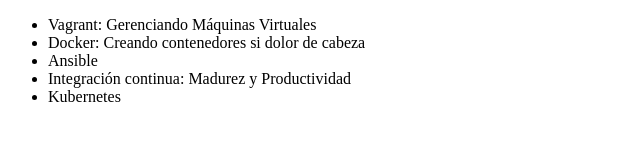
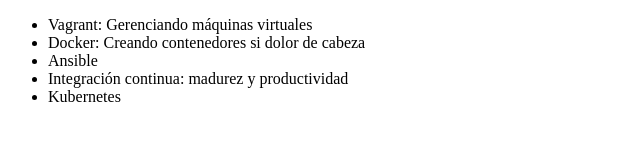
Before and after one commit to FrankBulla/cursoFrank, a plain HTML site: page index.html in a window 1280 px wide. Shown: the full height of the page, 0-640 px from the left. Drawn offline with Linux system fonts and the light colour scheme.

Commit message:
Revert "Cambiando el código"
This reverts commit ff2cdde20c37eea95ac6451c3d331b68ccff6c28.

```diff
--- a/index.html
+++ b/index.html
@@ -6,10 +6,10 @@
 </head>
 <body>
      <ul>
-         <li> Vagrant: Gerenciando Máquinas Virtuales </li>
+         <li> Vagrant: Gerenciando máquinas virtuales </li>
          <li> Docker: Creando contenedores si dolor de cabeza </li>
          <li> Ansible </li>
-         <li> Integración continua: Madurez y Productividad </li>
+         <li> Integración continua: madurez y productividad </li>
          <li> Kubernetes</li>
      </ul>
 </body>
```
